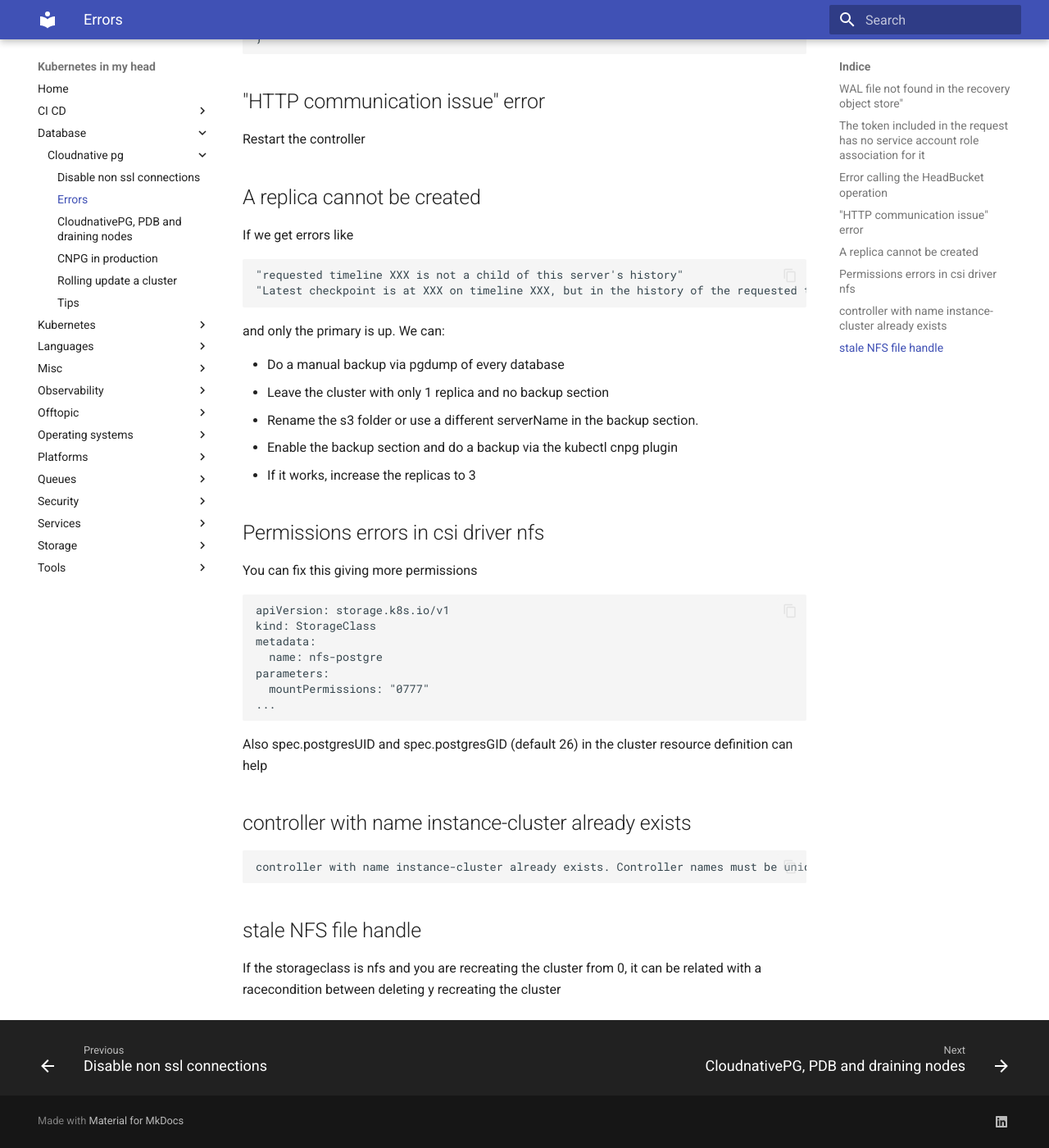
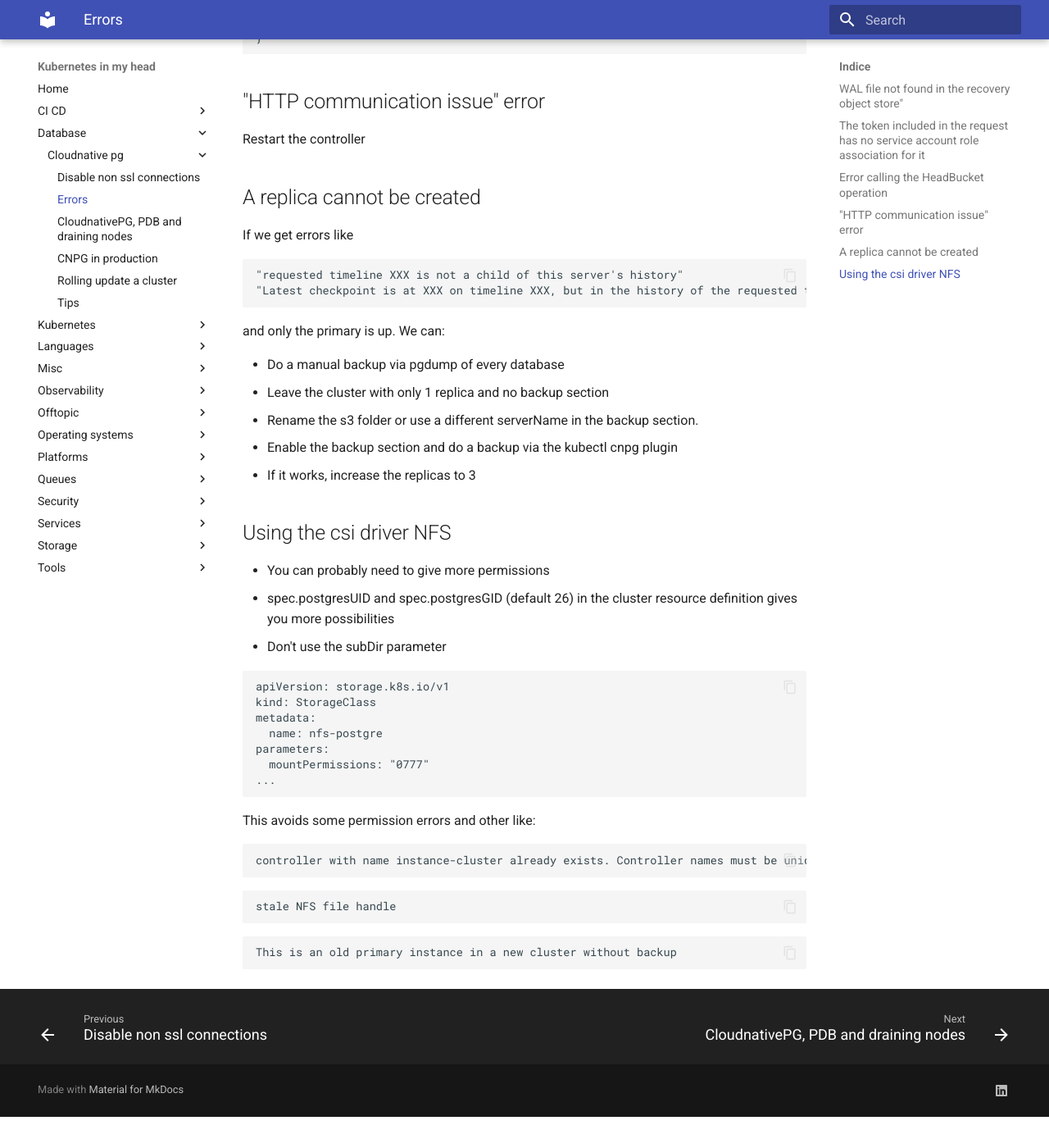
Before and after one commit to jorgelon/kubernetesinmyhead.net, an MkDocs documentation site: the page built from docs/database/cloudnative-pg/errors.md, in a window 1280 px wide and 1400 px high, scrolled down 1110 px. Shown: the whole window at 82% size. Built offline with MkDocs 1.6.1 and Material for MkDocs 9.7.7, drawn with Linux system fonts in a browser that asks for light colours; after the commit the page ends 2472 px from its top, so only the background shows below that.

Commit message:
more info about csi

````diff
--- a/docs/database/cloudnative-pg/errors.md
+++ b/docs/database/cloudnative-pg/errors.md
@@ -63,9 +63,11 @@ and only the primary is up. We can:
 - Enable the backup section and do a backup via the kubectl cnpg plugin
 - If it works, increase the replicas to 3
 
-## Permissions errors in csi driver nfs
+## Using the csi driver NFS
 
-You can fix this giving more permissions
+- You can probably need to give more permissions
+- spec.postgresUID and spec.postgresGID (default 26) in the cluster resource definition gives you more possibilities
+- Don't use the subDir parameter
 
 ```yaml
 apiVersion: storage.k8s.io/v1
@@ -77,14 +79,16 @@ parameters:
 ...
 ```
 
-Also spec.postgresUID and spec.postgresGID (default 26) in the cluster resource definition can help
-
-## controller with name instance-cluster already exists
+This avoids some permission errors and other like:
 
 ```txt
 controller with name instance-cluster already exists. Controller names must be unique to avoid multiple controllers reporting to the same metric
 ```
 
-## stale NFS file handle
+```txt
+stale NFS file handle
+```
 
-If the storageclass is nfs and you are recreating the cluster from 0, it can be related with a racecondition between deleting y recreating the cluster
+```txt
+This is an old primary instance in a new cluster without backup
+```
````
